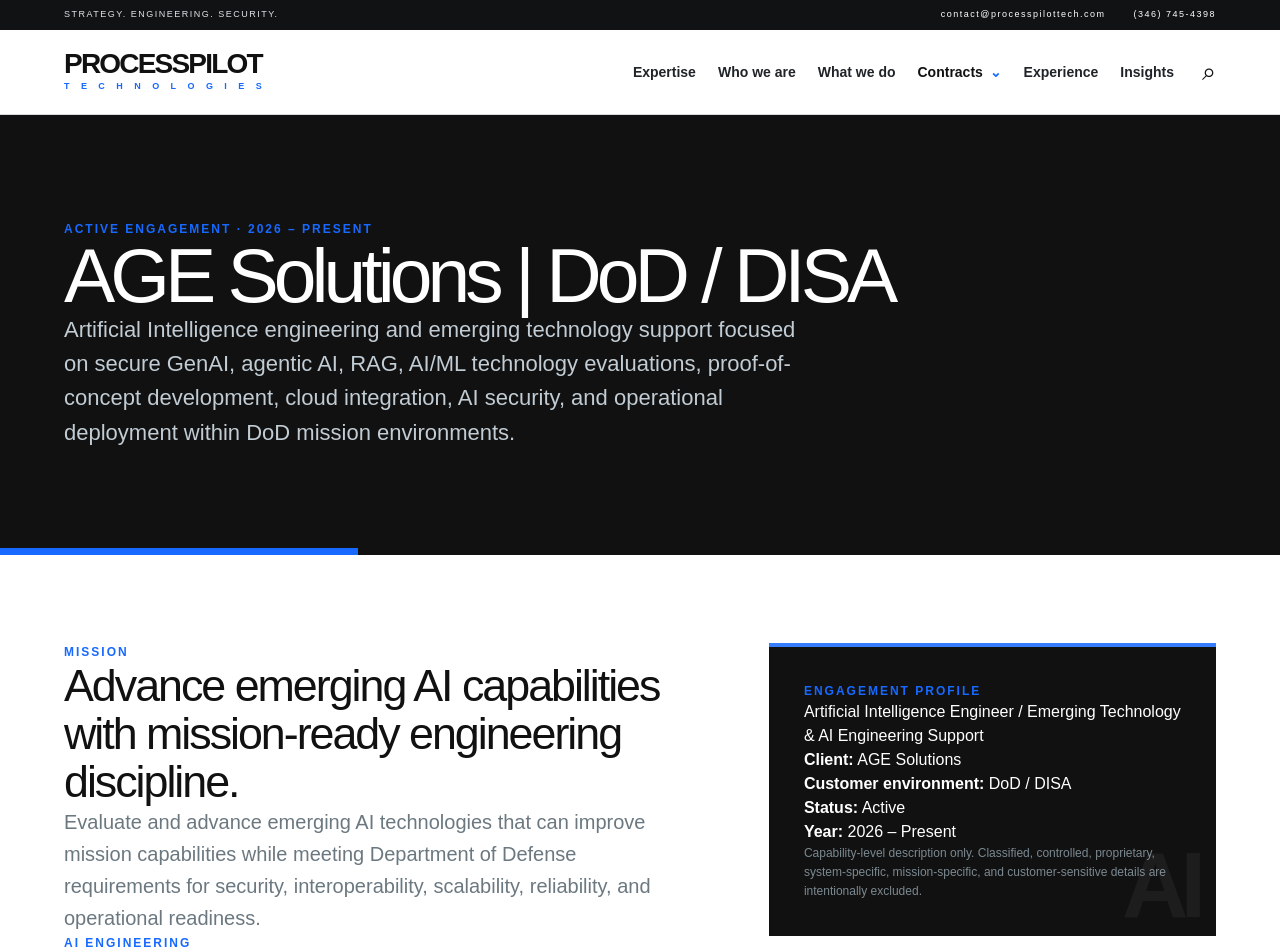
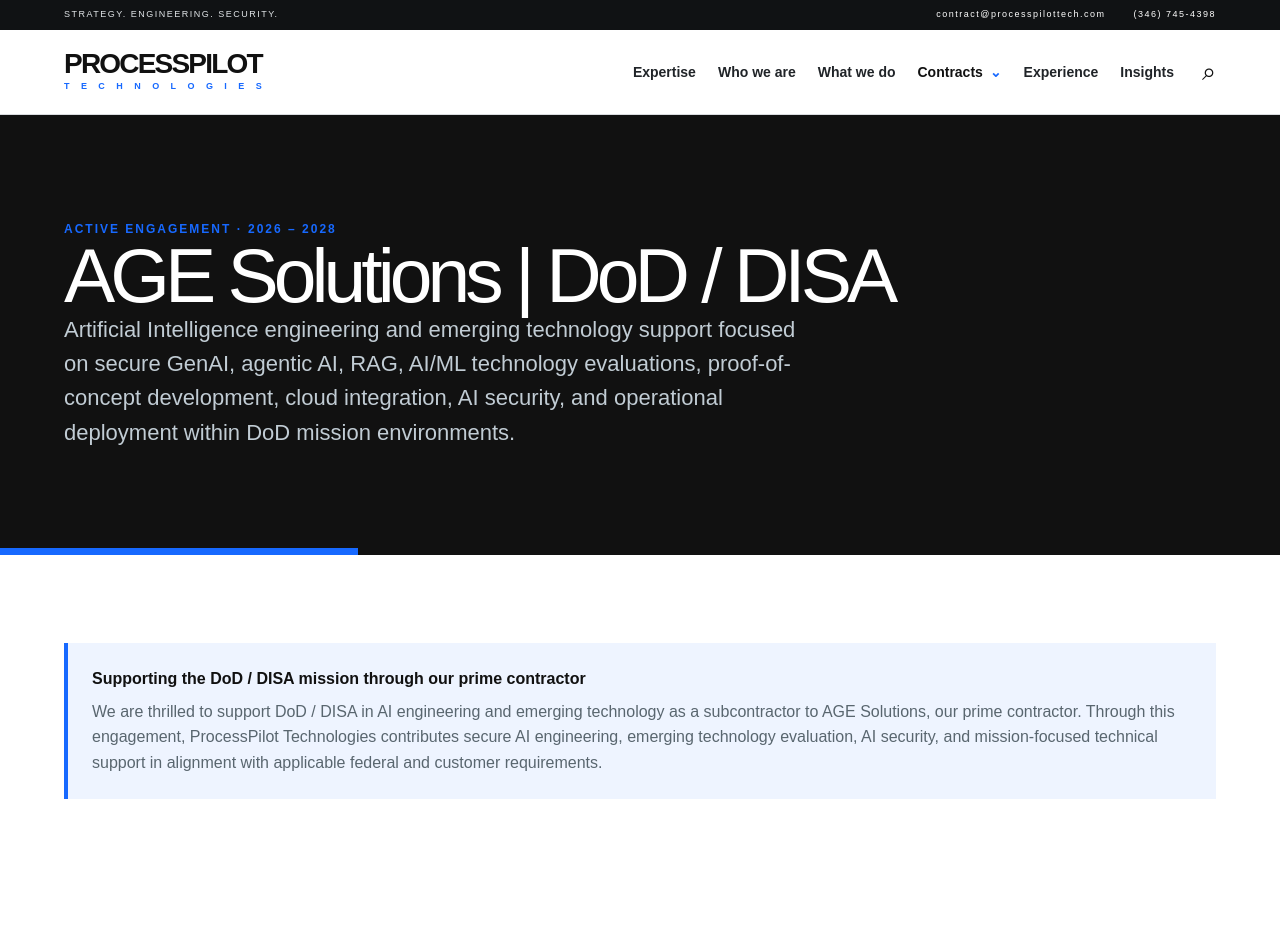
Before and after one commit to Dr-Opara/processpilot, a Next.js app: page /engagements/age-solutions in a window 1280 px wide. Shown: the top 952 px of the page. Built offline with nearby package versions, Linux system fonts and the light colour scheme.

Commit message:
Update AGE engagement term, subcontractor statement, and contracts email

```diff
--- a/app/site.tsx
+++ b/app/site.tsx
@@ -143,7 +143,7 @@
     <header>
       <div className="utility">
         <span>STRATEGY. ENGINEERING. SECURITY.</span>
-        <a href="mailto:contact@processpilottech.com">contact@processpilottech.com</a>
+        <a href="mailto:contract@processpilottech.com">contract@processpilottech.com</a>
         <a href="tel:+13467454398">(346) 745-4398</a>
       </div>
       <div className="nav">
@@ -215,8 +215,8 @@
             <a href="tel:+12023868322">202-386-8322</a>
             <br />
             <br />
-            <a href="mailto:contact@processpilottech.com">
-              contact@processpilottech.com
+            <a href="mailto:contract@processpilottech.com">
+              contract@processpilottech.com
             </a>
           </p>
         </div>
@@ -495,8 +495,8 @@
             Nationwide delivery
           </p>
           <p>
-            <a href="mailto:contact@processpilottech.com">
-              contact@processpilottech.com
+            <a href="mailto:contract@processpilottech.com">
+              contract@processpilottech.com
             </a>
             <br />
             (346) 745-4398
@@ -631,7 +631,7 @@
         </div>
         <div className="eng">
           <article className="ageEngagement">
-            <span className="status">Active · 2026 – Present</span>
+            <span className="status">Active · 2026 – 2028</span>
             <h2>AGE Solutions | DoD / DISA</h2>
             <p>Artificial Intelligence engineering and emerging technology support focused on secure GenAI, agentic AI, RAG, AI/ML technology evaluations, proof-of-concept development, cloud integration, AI security, and operational deployment within DoD mission environments.</p>
             <Link className="missionLink" href="/engagements/age-solutions">View engagement <span>→</span></Link>
@@ -668,7 +668,7 @@
         </div>
         <div className="clientWorkGrid">
           <article className="ageEngagement">
-            <span className="status">Active · 2026 – Present</span>
+            <span className="status">Active · 2026 – 2028</span>
             <h2>AGE Solutions | DoD / DISA</h2>
             <p>Artificial Intelligence engineering and emerging technology support focused on secure GenAI, agentic AI, RAG, AI/ML technology evaluations, proof-of-concept development, cloud integration, AI security, and operational deployment within DoD mission environments.</p>
             <Link className="missionLink" href="/engagements/age-solutions">View engagement <span>→</span></Link>
@@ -738,10 +738,16 @@
   return (
     <>
       <Hero
-        eye="Active Engagement · 2026 – Present"
+        eye="Active Engagement · 2026 – 2028"
         title="AGE Solutions | DoD / DISA"
         text="Artificial Intelligence engineering and emerging technology support focused on secure GenAI, agentic AI, RAG, AI/ML technology evaluations, proof-of-concept development, cloud integration, AI security, and operational deployment within DoD mission environments."
       />
+      <section className="wrap">
+        <div className="notice agePrimeNotice">
+          <b>Supporting the DoD / DISA mission through our prime contractor</b>
+          <p>We are thrilled to support DoD / DISA in AI engineering and emerging technology as a subcontractor to AGE Solutions, our prime contractor. Through this engagement, ProcessPilot Technologies contributes secure AI engineering, emerging technology evaluation, AI security, and mission-focused technical support in alignment with applicable federal and customer requirements.</p>
+        </div>
+      </section>
       <section className="wrap split ageMission">
         <div>
           <p className="eyebrow">Mission</p>
@@ -756,7 +762,7 @@
           <p><b>Client:</b> AGE Solutions</p>
           <p><b>Customer environment:</b> DoD / DISA</p>
           <p><b>Status:</b> Active</p>
-          <p><b>Year:</b> 2026 – Present</p>
+          <p><b>Year:</b> 2026 – 2028</p>
           <p className="fine">Capability-level description only. Classified, controlled, proprietary, system-specific, mission-specific, and customer-sensitive details are intentionally excluded.</p>
         </aside>
       </section>
@@ -888,9 +894,9 @@
       <section className="wrap directContact">
         <div>
           <p className="eyebrow">Email</p>
-          <h2><a href="mailto:contact@processpilottech.com">contact@processpilottech.com</a></h2>
+          <h2><a href="mailto:contract@processpilottech.com">contract@processpilottech.com</a></h2>
           <p className="large">Send a short description of your organization, project, desired timeline, and the best way to reach you.</p>
-          <a className="btn" href="mailto:contact@processpilottech.com?subject=ProcessPilot%20Project%20Inquiry">Email ProcessPilot</a>
+          <a className="btn" href="mailto:contract@processpilottech.com?subject=ProcessPilot%20Project%20Inquiry">Email ProcessPilot</a>
         </div>
         <div>
           <p className="eyebrow">Phone</p>
@@ -937,8 +943,8 @@
             <a href="tel:+12023868322">202-386-8322</a>
           </p>
           <p>
-            <a href="mailto:contact@processpilottech.com">
-              contact@processpilottech.com
+            <a href="mailto:contract@processpilottech.com">
+              contract@processpilottech.com
             </a>
           </p>
           <h2>Service areas</h2>
@@ -987,8 +993,8 @@
           <p>
             You may request access, correction, or deletion of information you
             submitted by contacting{" "}
-            <a href="mailto:contact@processpilottech.com">
-              contact@processpilottech.com
+            <a href="mailto:contract@processpilottech.com">
+              contract@processpilottech.com
             </a>
             . We may retain limited records when legally required or necessary
             to protect our rights.
@@ -1054,8 +1060,8 @@
           <h2>Changes and contact</h2>
           <p>
             We may update this website and these terms. Questions may be sent to{" "}
-            <a href="mailto:contact@processpilottech.com">
-              contact@processpilottech.com
+            <a href="mailto:contract@processpilottech.com">
+              contract@processpilottech.com
             </a>
             .
           </p>
@@ -1082,8 +1088,8 @@
         <p>
           If you believe you have identified a security issue affecting this
           website, email{" "}
-          <a href="mailto:contact@processpilottech.com">
-            contact@processpilottech.com
+          <a href="mailto:contract@processpilottech.com">
+            contract@processpilottech.com
           </a>{" "}
           with a clear description and steps to reproduce it. Do not access,
           alter, retain, or disclose data that does not belong to you.
```
